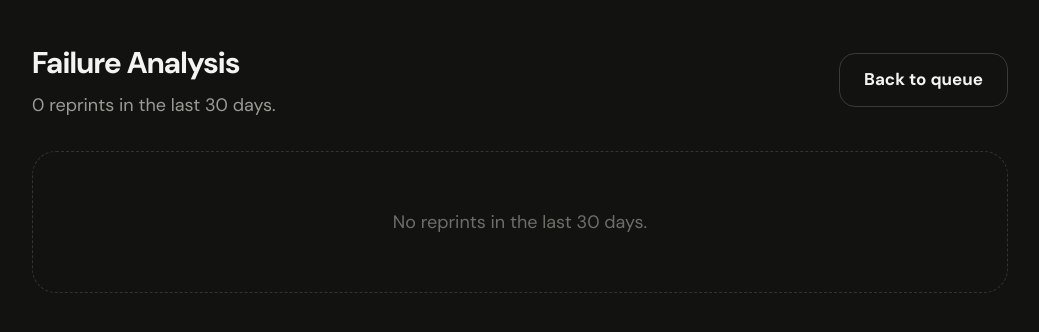
After one commit to devznawfu/PRINTME, a Flask app: page /admin/failures in a window 1280 px wide. The commit adds this page. Shown: the top 332 px of the page, without its empty margins (120-1159 px from the left). Run offline with Flask 3, Linux system fonts and the light colour scheme; the visitor is signed in with stand-in values (Sample User, id 1); data that the repository does not hold is empty.

Commit message:
feat: add failure analysis page ranking reprint reasons over 30 days
Turn 5b: /admin/failures ranks reprint reasons by count over a
rolling 30-day window, with a peso figure per reason - a charged
reprint uses its real total, an uncharged (shop-fault) one is
estimated at a new admin-editable "cost per sheet" setting. That
setting reuses the existing PricingRate table (INTERNAL_COST_KEYS)
rather than a new schema, shown in its own "Shop costs" section on
the Pricing page, clearly marked as not charged to customers.

Also fixes test_admin_pricing.py's composite-rate count, which
assumed exactly two non-photo keys existed - now three with
cost_per_sheet added.

```diff
--- a/printme/models/pricing.py
+++ b/printme/models/pricing.py
@@ -25,6 +25,17 @@ for _size, _base_price in _PHOTO_BASE_RATES.items():
             DEFAULT_RATES[f"{_size}-{_finish}-{_quality}"] = _base_price
 del _size, _base_price, _finish, _quality
 
+# Not a customer-facing price - the shop's own estimated cost (paper +
+# ink) per printed A4 sheet, used only by the failure-analysis page
+# (turn 5b) to put a peso figure on reprints. Stored in the same table
+# since PricingRate is already a generic editable key->value store and
+# this needs zero new schema - kept out of DEFAULT_RATES's own naming
+# though, since admin/pricing.html's customer-facing display is a
+# curated allowlist (DOCUMENT_RATE_LABELS + PHOTO_SIZES_PX), not a
+# blind iteration, so this key never accidentally shows up there as if
+# it were a price charged to a customer.
+INTERNAL_COST_KEYS = {"cost_per_sheet": 3.0}
+
 
 class PricingRate(db.Model):
     __tablename__ = "pricing_rates"
@@ -39,7 +50,7 @@ def seed_defaults(session):
     existing = {
         k for (k,) in session.query(PricingRate.key).all()
     }
-    for key, price in DEFAULT_RATES.items():
+    for key, price in {**DEFAULT_RATES, **INTERNAL_COST_KEYS}.items():
         if key not in existing:
             session.add(PricingRate(key=key, price=price))
     session.commit()
--- a/printme/routes/admin_day.py
+++ b/printme/routes/admin_day.py
@@ -3,18 +3,27 @@ staff to check before locking up - jobs done today, paper used, and a
 busiest-hour view of when customers came in. Deliberately no profit
 figure and no week-over-week comparison, both explicitly out of scope
 per the design doc this was built from.
+
+Also holds Failure Analysis (turn 5b): reprint reasons ranked over the
+last 30 days, since a reprint IS the concrete evidence of something
+that went wrong on the original job - reusing turn 3c's reprint_of/
+reprint_reason columns rather than inventing a separate failure log.
 """
 
 from collections import Counter
-from datetime import datetime, timezone
+from datetime import datetime, timedelta, timezone
 
 from flask import Blueprint, render_template
 
-from printme.models.job import Job, JobStatus
+from printme.extensions import db
+from printme.models.job import REPRINT_REASON_LABELS, Job, JobStatus
 from printme.models.photo_sheet import PhotoSheet
+from printme.models.pricing import rate_map
 from printme.routes.admin_auth import admin_required
 
 bp = Blueprint("admin_day", __name__, url_prefix="/admin")
+
+FAILURE_WINDOW_DAYS = 30
 
 
 def _today_start():
@@ -76,3 +85,52 @@ def day_summary():
         busiest_hours=busiest_hours,
         jobs_today_count=len(jobs_today),
     )
+
+
+@bp.route("/failures", methods=["GET"])
+@admin_required
+def failures():
+    cutoff = _today_start() - timedelta(days=FAILURE_WINDOW_DAYS - 1)
+    reprints = Job.query.filter(
+        Job.reprint_of.isnot(None), Job.created_at >= cutoff
+    ).all()
+
+    cost_per_sheet = rate_map(db.session).get("cost_per_sheet", 0.0)
+
+    # A charged ("charge normally") reprint has a real customer-price
+    # total_cost - use that. An uncharged ($0, shop-fault) reprint still
+    # cost the shop real paper/ink, so it's estimated at cost_per_sheet
+    # instead. This is a flat per-reprint estimate, not a real sheet
+    # count (that would require re-running the packer for jobs that may
+    # not even be packed yet) - deliberately simple, per the "scoped
+    # small" plan for this feature.
+    by_reason = {}
+    for job in reprints:
+        if not job.reprint_reason:
+            continue
+        entry = by_reason.setdefault(job.reprint_reason, {"count": 0, "cost": 0.0})
+        entry["count"] += 1
+        entry["cost"] += job.total_cost if job.total_cost else cost_per_sheet
+
+    ranked = sorted(
+        (
+            {
+                "reason": reason,
+                "label": REPRINT_REASON_LABELS.get(reason, reason),
+                "count": stats["count"],
+                "cost": stats["cost"],
+            }
+            for reason, stats in by_reason.items()
+        ),
+        key=lambda r: r["count"],
+        reverse=True,
+    )
+
+    return render_template(
+        "admin/failures.html",
+        ranked=ranked,
+        total_reprints=len(reprints),
+        total_cost=sum(r["cost"] for r in ranked),
+        window_days=FAILURE_WINDOW_DAYS,
+        cost_per_sheet=cost_per_sheet,
+    )
--- a/printme/templates/admin/day.html
+++ b/printme/templates/admin/day.html
@@ -8,7 +8,10 @@
       <h1 class="text-[30px] font-bold tracking-tight">Close of Day</h1>
       <span class="text-lg text-muted">{{ jobs_today_count }} job{{ "s" if jobs_today_count != 1 else "" }} submitted today.</span>
     </div>
-    <a href="{{ url_for('admin_dashboard.dashboard') }}" class="flex min-h-[54px] items-center rounded-2xl border border-line px-6 text-[17px] font-bold">Back to queue</a>
+    <div class="flex items-center gap-3">
+      <a href="{{ url_for('admin_day.failures') }}" class="flex min-h-[54px] items-center rounded-2xl border border-line px-6 text-[17px] font-bold">Failure Analysis</a>
+      <a href="{{ url_for('admin_dashboard.dashboard') }}" class="flex min-h-[54px] items-center rounded-2xl border border-line px-6 text-[17px] font-bold">Back to queue</a>
+    </div>
   </div>
 
   <div class="grid grid-cols-2 gap-4 sm:grid-cols-4">
--- /dev/null
+++ b/printme/templates/admin/failures.html
@@ -0,0 +1,35 @@
+{% extends "base.html" %}
+{% block title %}PRINTME! &mdash; Failure Analysis{% endblock %}
+{% block theme_script %}{% include "admin/partials/_theme_script.html" %}{% endblock %}
+{% block body %}
+<div class="mx-auto flex max-w-[1040px] flex-col gap-8 px-8 py-10">
+  <div class="flex items-center justify-between gap-6">
+    <div class="flex flex-col gap-1.5">
+      <h1 class="text-[30px] font-bold tracking-tight">Failure Analysis</h1>
+      <span class="text-lg text-muted">{{ total_reprints }} reprint{{ "s" if total_reprints != 1 else "" }} in the last {{ window_days }} days.</span>
+    </div>
+    <a href="{{ url_for('admin_dashboard.dashboard') }}" class="flex min-h-[54px] items-center rounded-2xl border border-line px-6 text-[17px] font-bold">Back to queue</a>
+  </div>
+
+  {% if not ranked %}
+  <div class="rounded-3xl border border-dashed border-dash p-14 text-center text-lg text-faint">No reprints in the last {{ window_days }} days.</div>
+  {% else %}
+  <div class="flex flex-col gap-4">
+    {% for r in ranked %}
+    <div class="flex items-center justify-between gap-4 rounded-3xl border border-border bg-panel p-6">
+      <div class="flex flex-col gap-1">
+        <h3 class="text-lg font-bold leading-tight">{{ r.label }}</h3>
+        <span class="text-[15px] text-muted">{{ r.count }} reprint{{ "s" if r.count != 1 else "" }}</span>
+      </div>
+      <span class="text-[22px] font-bold tabular-nums">&#8369;{{ "%.2f"|format(r.cost) }}</span>
+    </div>
+    {% endfor %}
+  </div>
+  <div class="flex items-center justify-between gap-4 rounded-3xl border border-border bg-inset p-6">
+    <span class="text-[15px] font-bold text-muted">Total estimated cost</span>
+    <span class="text-[22px] font-bold tabular-nums">&#8369;{{ "%.2f"|format(total_cost) }}</span>
+  </div>
+  <span class="text-[14px] text-faint">Charged reprints use their actual total; uncharged (shop-fault) reprints are estimated at &#8369;{{ "%.2f"|format(cost_per_sheet) }} per reprint, editable on the Pricing page.</span>
+  {% endif %}
+</div>
+{% endblock %}
```
Also changed, not shown: printme/routes/admin_pricing.py (+7 -1 lines), printme/templates/admin/pricing.html (+16 -0 lines), tests/test_admin_day.py (+93 -0 lines), tests/test_admin_pricing.py (+3 -2 lines), printme/static/css/output.css.
